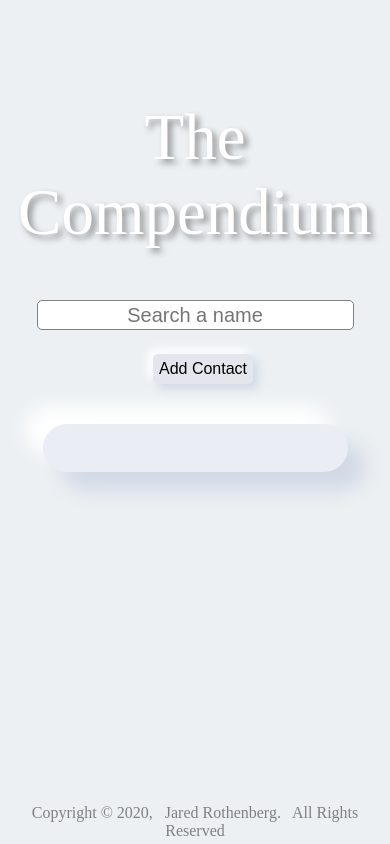
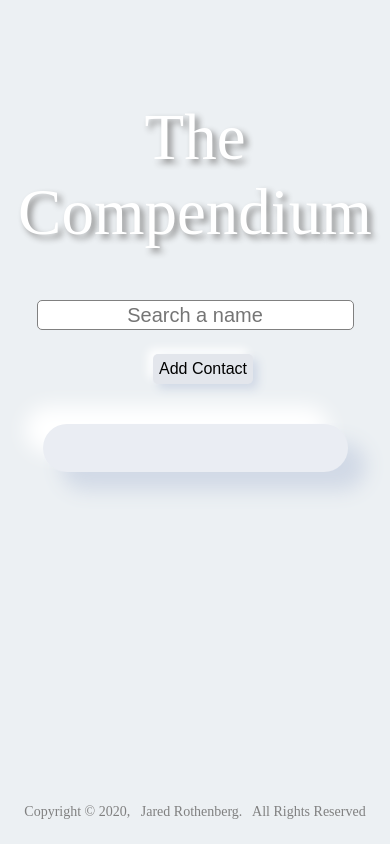
Before and after one commit to jaredar1232/contact-book, a React (Create React App) app: page / in a window 390 px wide. Built offline with nearby package versions, Linux system fonts and the light colour scheme; no server answers.

Commit message:
change font size of footer to work on mobile

```diff
--- a/src/index.css
+++ b/src/index.css
@@ -338,7 +338,13 @@ code {
   position: absolute;
   bottom: 0;
   width: 100%;
-  height: 2.5rem;
+  height: 40px;
   text-align: center;
   color: grey;
 }
+
+@media (max-width: 750px) {
+  .footer {
+    font-size: 14px;
+  }
+}
```
